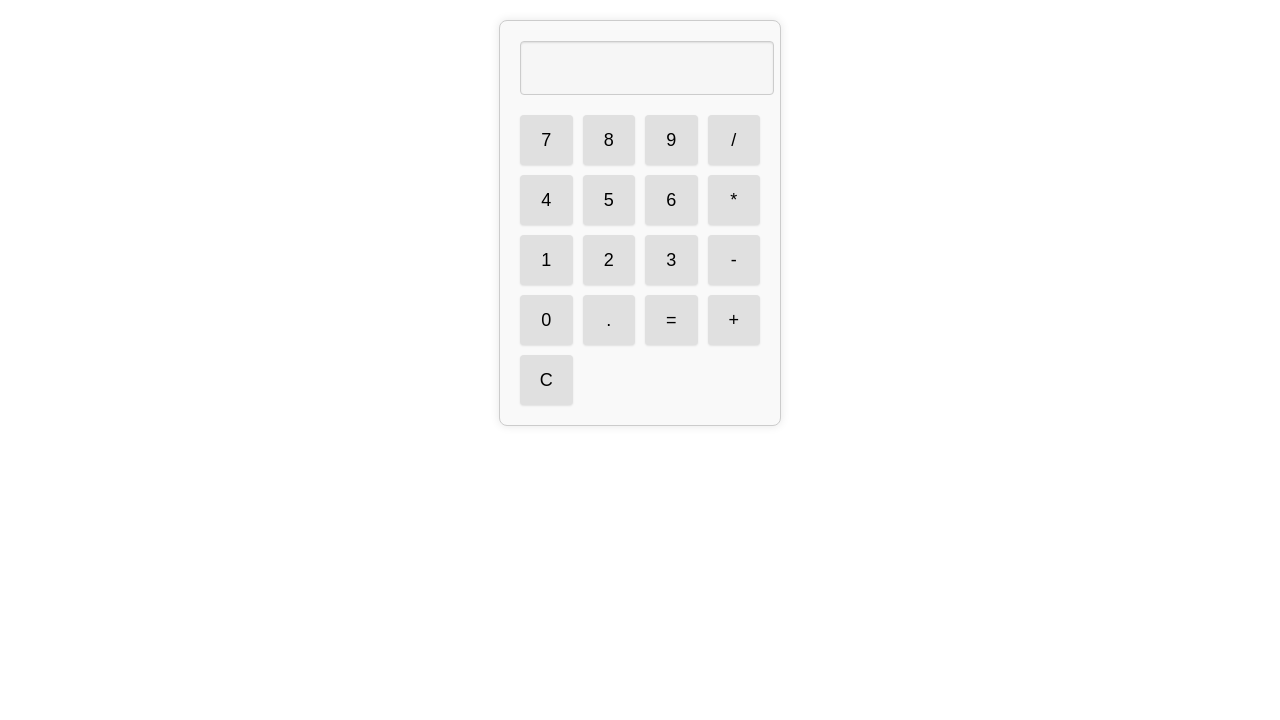
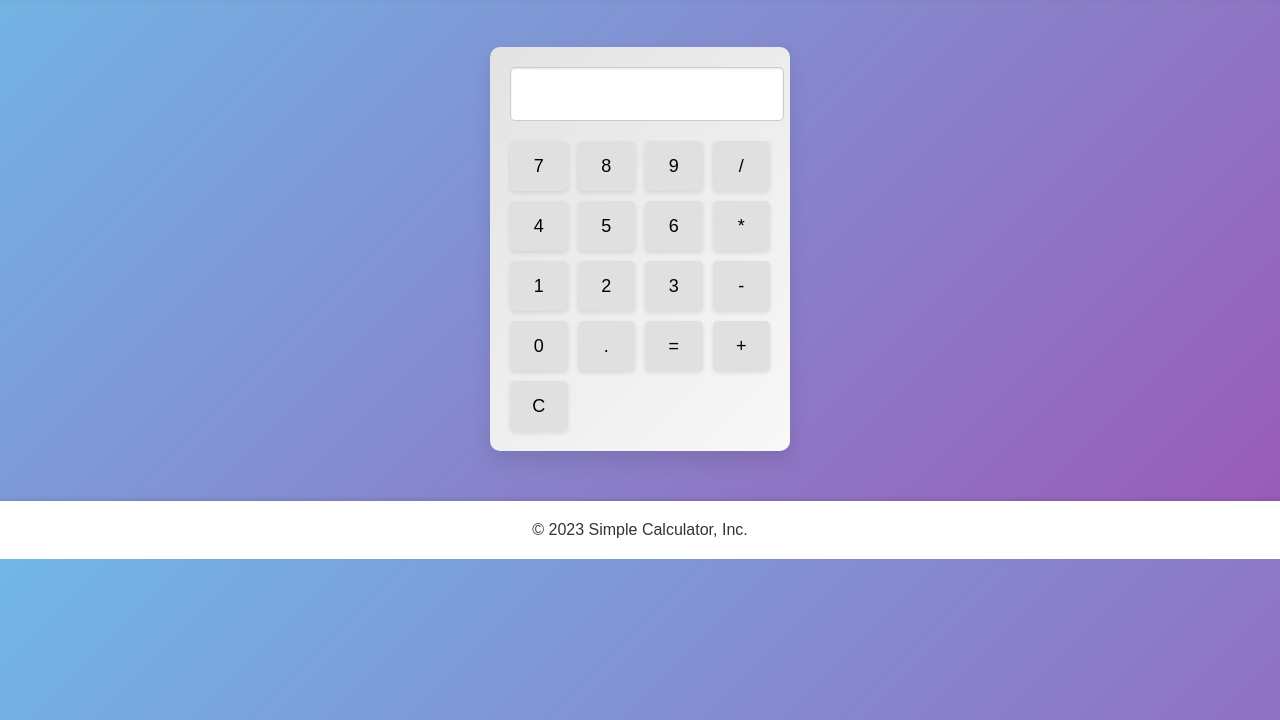
Before and after one commit to aqeelshamz/simple-calculator-html, a plain HTML site: page simple-calculator-html/index.html in a window 1280 px wide. Shown: the part 80-800 px from the top of the page. Drawn offline with Linux system fonts and the light colour scheme.

Commit message:
Enhanced UI with gradient and improved styles

```diff
--- a/simple-calculator-html/index.html
+++ b/simple-calculator-html/index.html
@@ -7,6 +7,9 @@
     <link rel="stylesheet" href="styles.css">
 </head>
 <body>
+    <header>
+        <h1>Simple Calculator</h1>
+    </header>
     <div class="calculator">
         <input type="text" id="display" disabled>
         <div class="buttons">
@@ -29,6 +32,9 @@
             <button>C</button>
         </div>
     </div>
+    <footer>
+        <p>&copy; 2023 Simple Calculator, Inc.</p>
+    </footer>
     <script src="app.js"></script>
 </body>
 </html>
--- a/simple-calculator-html/styles.css
+++ b/simple-calculator-html/styles.css
@@ -1,11 +1,30 @@
+body {
+    font-family: Arial, sans-serif;
+    background: linear-gradient(135deg, #71b7e6, #9b59b6);
+    color: #333;
+    text-align: center;
+    margin: 0;
+    padding: 0;
+    box-sizing: border-box;
+}
+
+header {
+    padding: 20px;
+    background-color: #fff;
+    box-shadow: 0 2px 4px rgba(0, 0, 0, 0.1);
+}
+
+h1 {
+    margin: 0;
+}
+
 .calculator {
-    width: 240px;
+    margin: 50px auto;
+    width: 260px;
     padding: 20px;
-    margin: 100px auto;
-    border: 1px solid #ccc;
-    border-radius: 8px;
-    box-shadow: 0 0 10px rgba(0, 0, 0, 0.1);
-    background-color: #f9f9f9;
+    border-radius: 10px;
+    box-shadow: 0 10px 20px rgba(0, 0, 0, 0.1);
+    background: linear-gradient(135deg, #e3e3e3, #f8f8f8);
 }
 
 #display {
@@ -16,8 +35,9 @@
     text-align: right;
     padding-right: 10px;
     border: 1px solid #ccc;
-    border-radius: 4px;
-    box-shadow: inset 0 1px 2px rgba(0,0,0,0.1);
+    border-radius: 5px;
+    box-shadow: inset 0 1px 2px rgba(0, 0, 0, 0.1);
+    background-color: #fff;
 }
 
 .buttons {
@@ -31,9 +51,9 @@ button {
     height: 50px;
     font-size: 18px;
     border: none;
-    border-radius: 4px;
+    border-radius: 5px;
     background-color: #e0e0e0;
-    box-shadow: 0 1px 2px rgba(0, 0, 0, 0.1);
+    box-shadow: 0 2px 4px rgba(0, 0, 0, 0.1);
     cursor: pointer;
     outline: none;
     transition: background-color 0.3s, box-shadow 0.3s;
@@ -45,5 +65,15 @@ button:hover {
 
 button:active {
     background-color: #ccc;
-    box-shadow: inset 0 1px 2px rgba(0, 0, 0, 0.2);
+    box-shadow: inset 0 2px 4px rgba(0, 0, 0, 0.2);
 }
+
+footer {
+    padding: 20px;
+    background-color: #fff;
+    box-shadow: 0 -2px 4px rgba(0, 0, 0, 0.1);
+}
+
+p {
+    margin: 0;
+}
```
